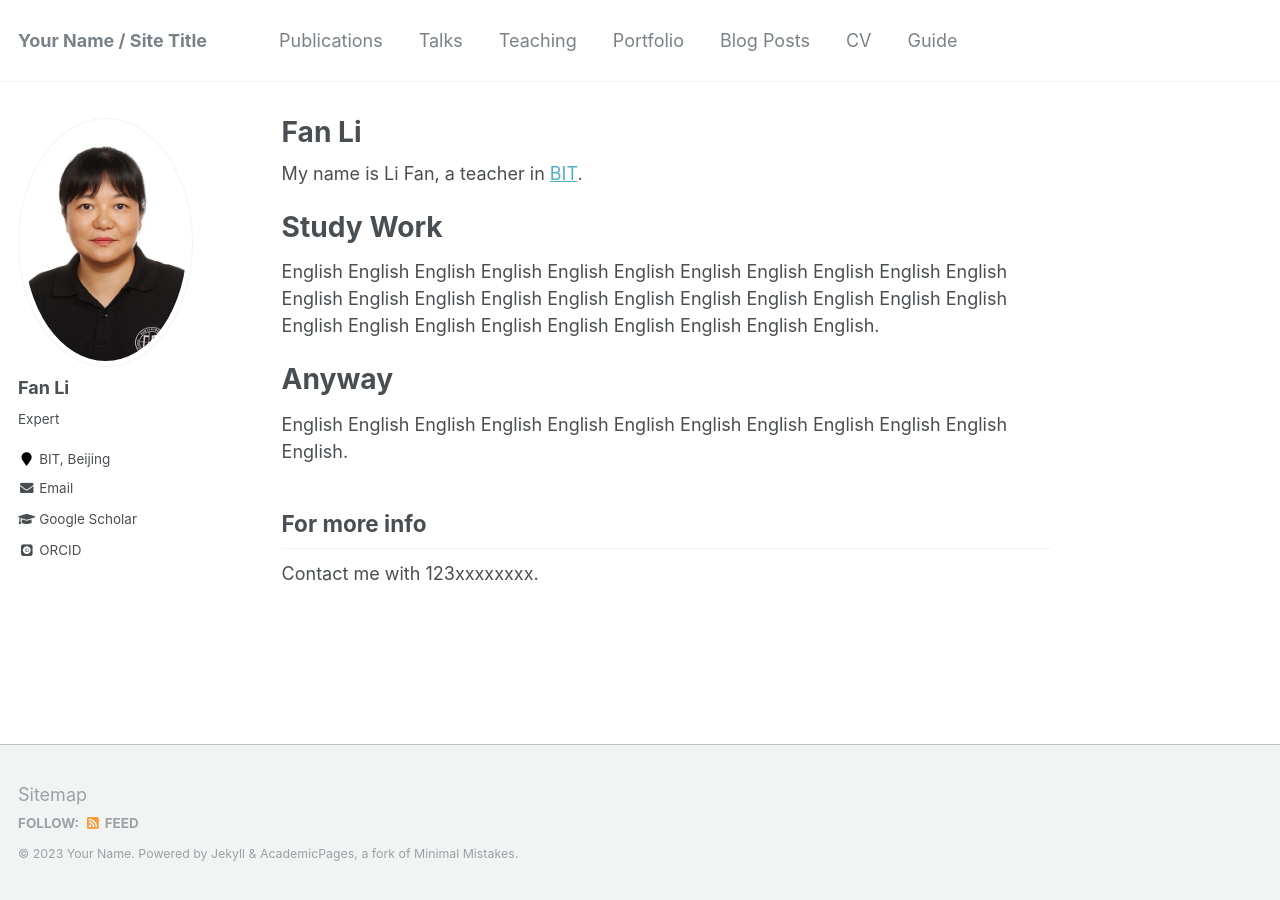
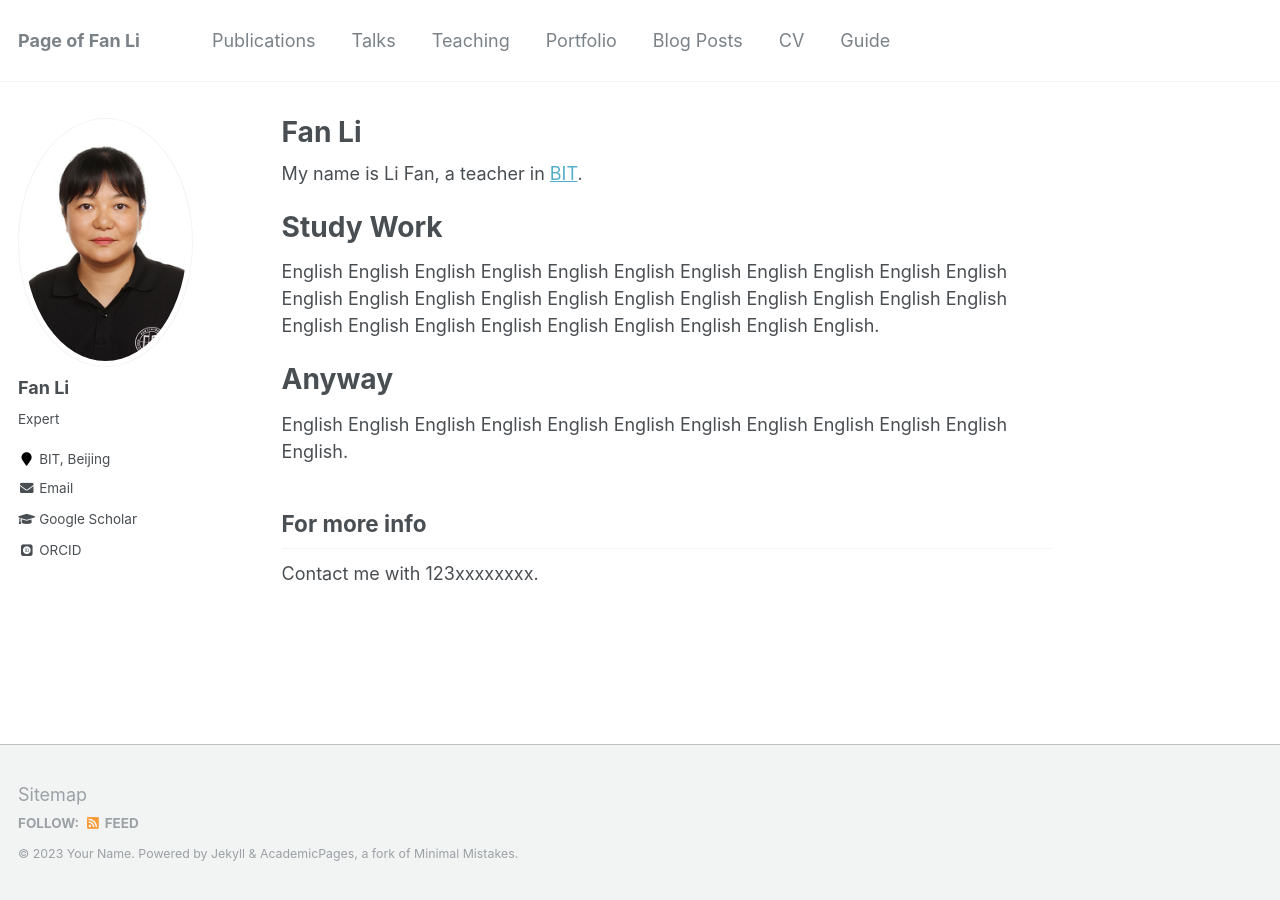
Before and after one commit to LeeLaughAn/LeeLaughAn.github.io, a Jekyll site: the page built from _pages/about.md, in a window 1280 px wide. Built offline with Jekyll 4.4.1, drawn with Linux system fonts in a browser that asks for light colours; some web fonts are replaced.

Commit message:
Update _config.yml

```diff
--- a/_config.yml
+++ b/_config.yml
@@ -7,7 +7,7 @@
 
 # Site Settings
 locale                   : "en-US"
-title                    : "Your Name / Site Title"
+title                    : "Page of Fan Li"
 title_separator          : "-"
 name                     : &name "Your Name"
 description              : &description "personal description"
```
